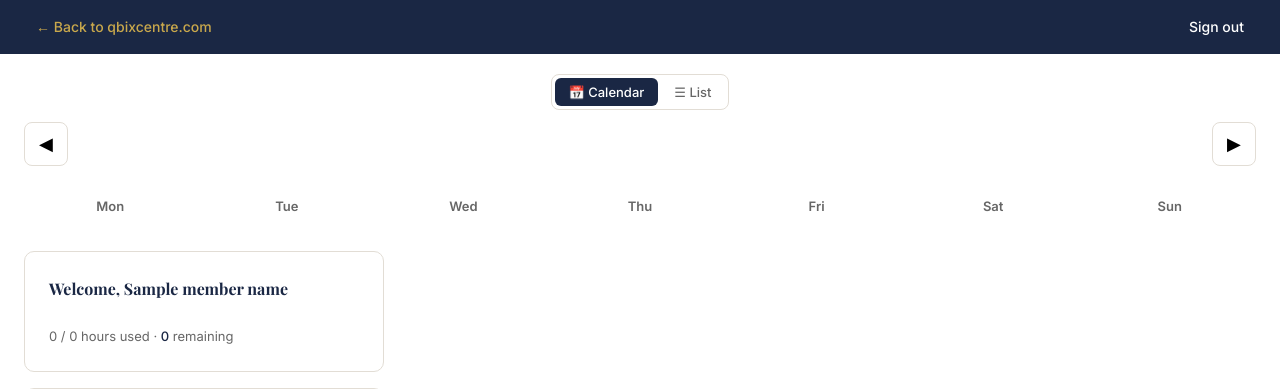
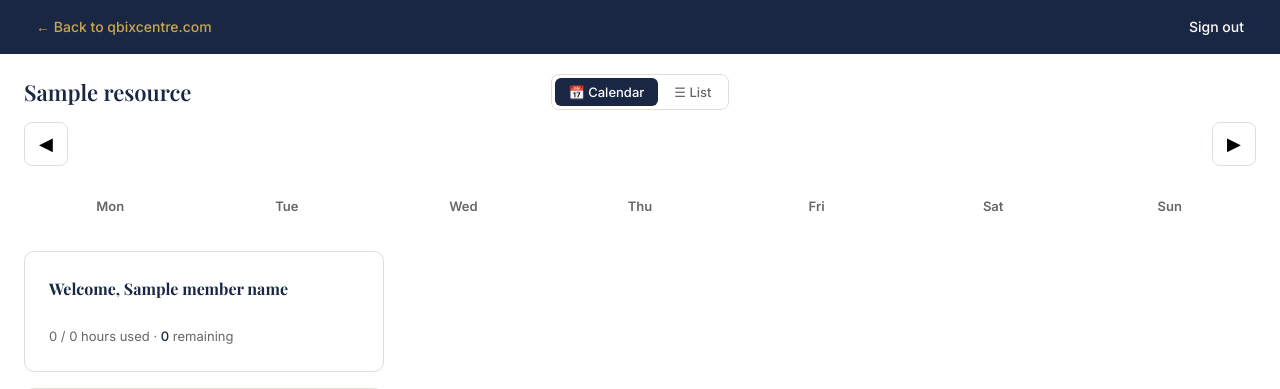
Before and after one commit to rockycpa/NewQbix, a Python web app: template templates/public/book_calendar.html in a window 1280 px wide. Shown: the top 389 px of the page. Run offline with Jinja, Linux system fonts and the light colour scheme; the template is opened without the code that fills it: most values are stand-ins (such as "Sample title", 1, 10 or a date in 2020).

Commit message:
office no

```diff
--- a/templates/public/book_calendar.html
+++ b/templates/public/book_calendar.html
@@ -82,13 +82,22 @@
     <!-- Calendar -->
     <div style="flex:1 1 900px;min-width:300px">
 
-      <!-- View toggle: calendar grid vs upcoming-list. List view spans all
-           resources for the next 60 days. -->
-      <div style="display:flex;justify-content:center;margin-bottom:12px">
+      <!-- Top row of the calendar pane:
+            • Left  — label of the currently-selected meeting space
+                      (e.g. "Conference Room" or "Office 19B")
+            • Center — Calendar / List view toggle
+            • Right  — spacer (keeps the toggle visually centered)
+           Three-column grid so adding the label doesn't shove the
+           calendar grid down. -->
+      <div style="display:grid;grid-template-columns:1fr auto 1fr;align-items:center;gap:12px;margin-bottom:12px">
+        <div id="cal-resource-label"
+             style="font-family:'Playfair Display',serif;font-size:22px;color:var(--navy);font-weight:600;justify-self:start">
+        </div>
         <div class="view-toggle" role="tablist">
           <button id="vt-cal" class="active" onclick="setView('cal')">📅 Calendar</button>
           <button id="vt-list" onclick="setView('list')">☰ List</button>
         </div>
+        <div></div>
       </div>
 
       <div id="view-cal-wrap">
@@ -354,19 +363,26 @@ function onResourceChange(){
 
 // Show or hide the "Click to See Floor Plan" link beside the resource picker,
 // based on the currently-selected option's data-floorplan attribute (set by
-// the server). Link opens the floorplan image in a new browser tab.
+// the server). Link opens the floorplan image in a new browser tab. Also
+// keeps the calendar's resource label (top-left of the calendar pane) in
+// sync with the selected dropdown option.
 function updateFloorplanPreview(){
   const sel  = document.getElementById('resource-select');
   const link = document.getElementById('resource-floorplan-link');
-  if(!sel || !link) return;
-  const opt = sel.options[sel.selectedIndex];
-  const url = opt ? (opt.getAttribute('data-floorplan') || '') : '';
+  const lbl  = document.getElementById('cal-resource-label');
+  if(!sel) return;
+  const opt   = sel.options[sel.selectedIndex];
+  const url   = opt ? (opt.getAttribute('data-floorplan') || '') : '';
+  const label = opt ? (opt.getAttribute('data-label') || opt.textContent || '') : '';
+  if(lbl) lbl.textContent = label;
+  if(link){
     if(url){
       link.href = url;
       link.style.display = 'inline-block';
     } else {
       link.removeAttribute('href');
       link.style.display = 'none';
+    }
   }
 }
 
```
Lines whose indentation alone changed are shown as unchanged.
